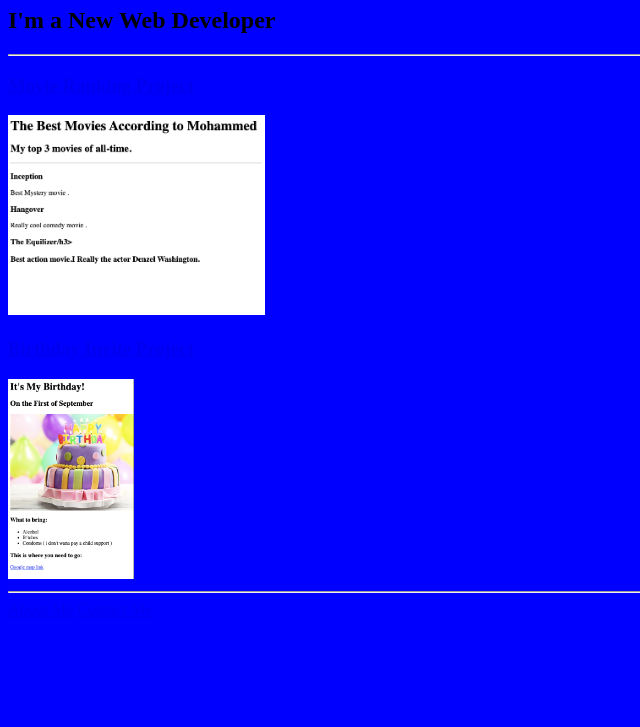
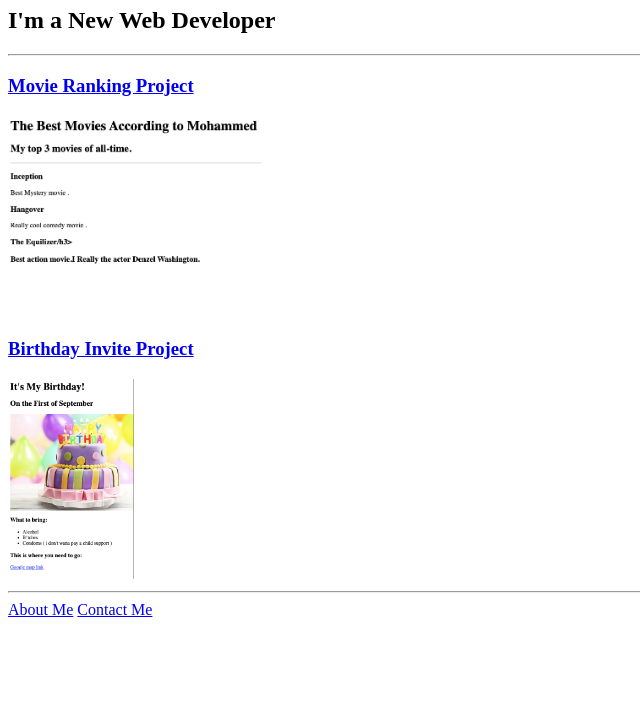
Before and after one commit to alzoreky/html-zoreky, a plain HTML site: page index.html in a window 1280 px wide. Shown: the part 73-800 px from the top of the page, without its empty margins (0-640 px from the left). Drawn offline with Linux system fonts and the light colour scheme.

Commit message:
Update index.html

```diff
--- a/index.html
+++ b/index.html
@@ -3,11 +3,6 @@
 
 <head>
   <meta charset="UTF-8">
-  <style>
-    html{background:blue;
-  }
-  </style>
-
   <title>Mohammed's Portfolio</title>
 </head>
 
```
